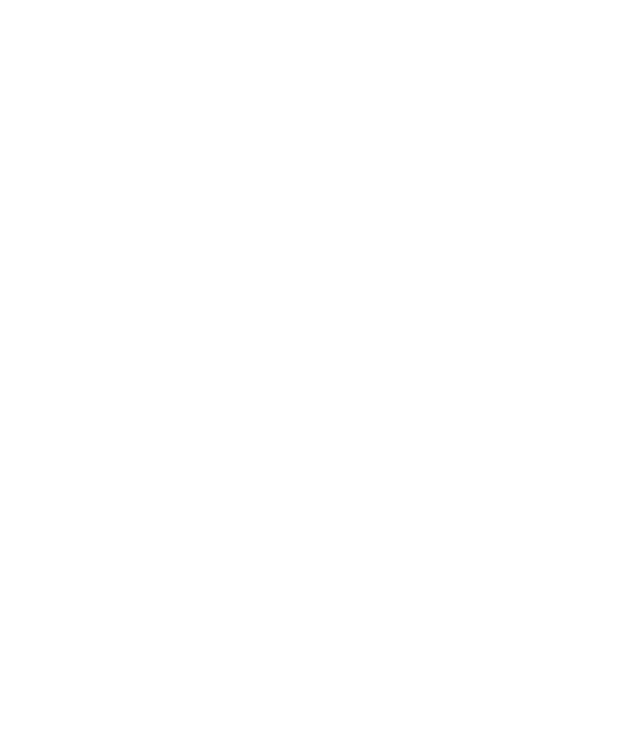
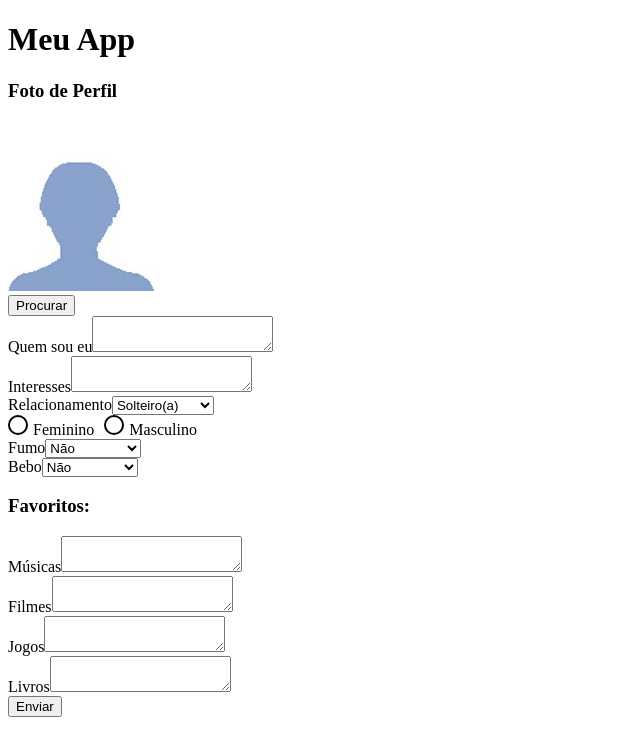
Before and after one commit to victor-morbeck/orkut-compassProject, a React (Vite) app: page / in a window 1280 px wide. Shown: the top 756 px of the page, without its empty margins (0-640 px from the left). Built offline with nearby package versions, Linux system fonts and the light colour scheme.

Commit message:
#2
solving conflicts from my branch

```diff
--- a/src/App.tsx
+++ b/src/App.tsx
@@ -1,12 +1,14 @@
+import React from 'react';
+import RegisterPageTwo from './components/RegisterPageTwo'; // Substitua "caminho-para" pelo caminho real para RegisterPageTwo.tsx
 
+const App: React.FC = () => {
+    return (
+      <div>
+        <h1>Meu App</h1>
+        {/* Adicione aqui o conteúdo que deseja renderizar */}
+        <RegisterPageTwo />
+      </div>
+    );
+  };
 
-function App() {
-
-  return (
-    <>
-
-    </>
-  )
-}
-
-export default App
+  export default App;
--- /dev/null
+++ b/src/components/formStepTwo/Sex.css
@@ -0,0 +1,28 @@
+/* Custom styles for the checkboxes */
+.custom-checkbox {
+    position: absolute;
+    opacity: 0;
+  }
+
+  .checkmark {
+    position: relative;
+    display: inline-block;
+    width: 16px;
+    height: 16px;
+    border: 2px solid #000;
+    border-radius: 50%;
+    margin-right: 5px;
+  }
+
+  /* Style the appearance of the checked checkbox */
+  .custom-checkbox:checked + .checkmark:after {
+    content: '';
+    position: absolute;
+    width: 8px;
+    height: 8px;
+    background-color: #000;
+    border-radius: 50%;
+    top: 50%;
+    left: 50%;
+    transform: translate(-50%, -50%);
+  }
--- a/src/components/formStepTwo/TextArea.tsx
+++ b/src/components/formStepTwo/TextArea.tsx
@@ -1,4 +1,4 @@
-import './TextArea.css';
+
 import React, { ChangeEvent } from 'react';
 
 interface TextAreaProps {
--- a/src/main.tsx
+++ b/src/main.tsx
@@ -1,6 +1,6 @@
 import React from 'react'
 import ReactDOM from 'react-dom/client'
-import App from './App.tsx'
+import App from './App.js'
 import './index.css'
 
 ReactDOM.createRoot(document.getElementById('root')!).render(
```
